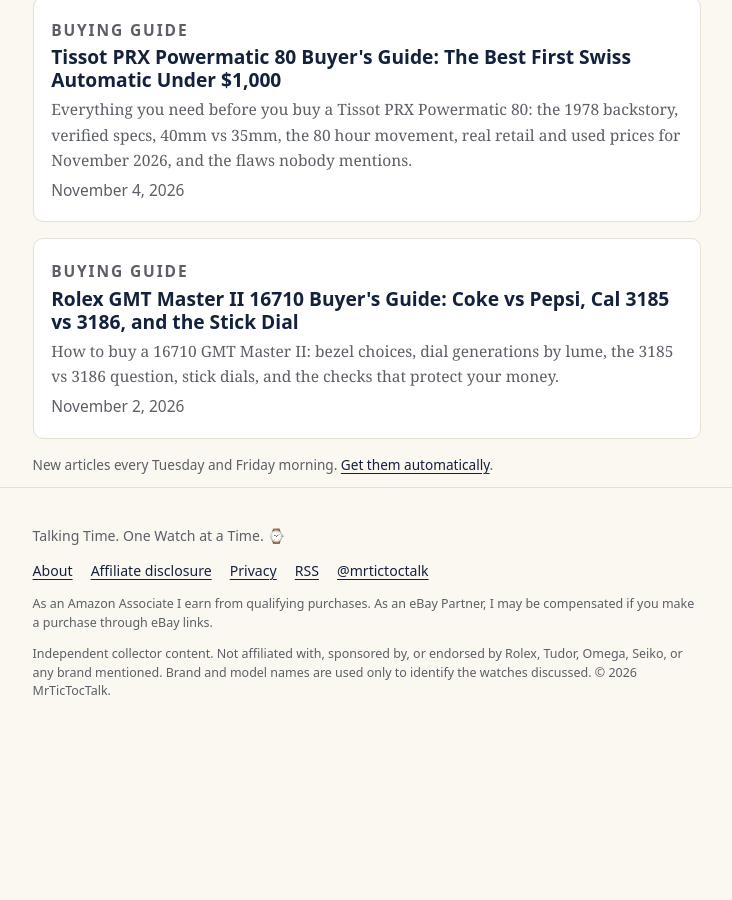
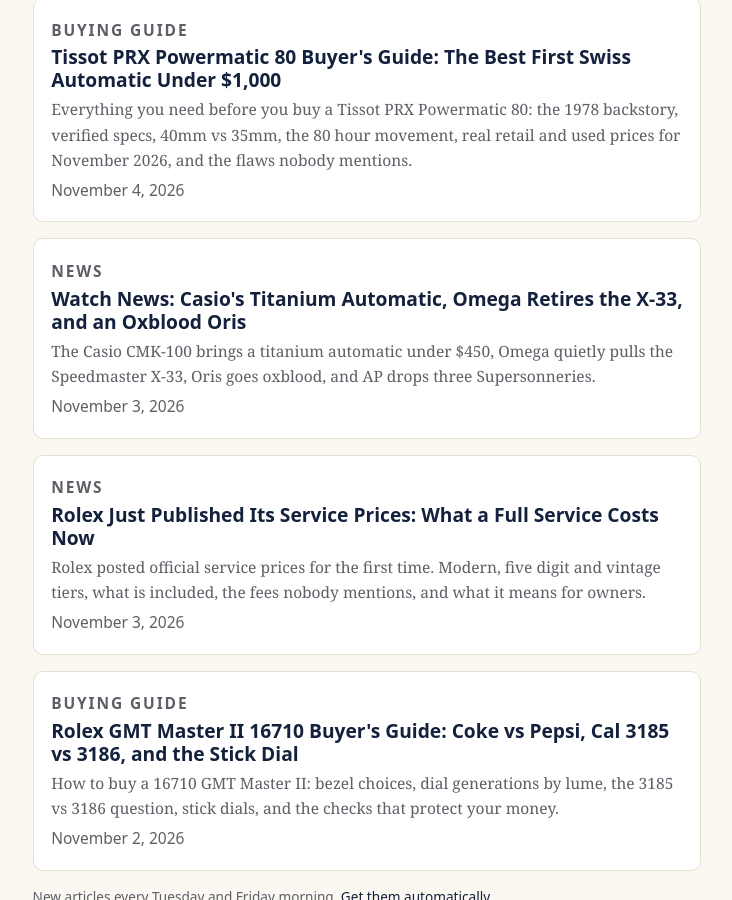
Before and after one commit to williec677/williec677.github.io, a Jekyll site: the page built from index.html, in a window 1280 px wide and 900 px high, scrolled down 2602 px. Shown: the whole window, without its empty margins (273-1005 px from the left). Built offline with Jekyll 4.4.1, drawn with Linux system fonts in a browser that asks for light colours; before the commit the page ends 3347 px from its top, so only the background shows below that; part of the change alters nothing that is shown.

Commit message:
News: Rolex official service prices + Casio CMK-100/Omega X-33 roundup; exclude release-log.md

```diff
--- a/_config.yml
+++ b/_config.yml
@@ -45,6 +45,7 @@ exclude:
   - README.md
   - SETUP.md
   - content-calendar.md   # internal planning file, never publish
+  - release-log.md        # internal news check log, never publish
   - Gemfile
   - Gemfile.lock
   - vendor
--- /dev/null
+++ b/_posts/2026-11-03-casio-cmk-100-omega-x-33-watch-news-roundup.md
@@ -0,0 +1,70 @@
+---
+layout: post
+title: "Watch News: Casio's Titanium Automatic, Omega Retires the X-33, and an Oxblood Oris"
+seo_title: "Casio CMK-100, Omega X-33 and More Watch News"
+description: "The Casio CMK-100 brings a titanium automatic under $450, Omega quietly pulls the Speedmaster X-33, Oris goes oxblood, and AP drops three Supersonneries."
+date: 2026-11-03 16:15:00 -0500
+category_label: News
+cluster: affordable
+tags: [news, casio, omega, oris, audemars-piguet]
+affiliate: true
+ig_caption: "Big week. Casio made a titanium automatic with sapphire for $320, Omega pulled the last digital Speedmaster from its catalog, Oris dropped an oxblood Pointer Date, and AP built a titanium Royal Oak that chimes. Every spec checked. Full roundup on the Journal, link in bio. #casio #cmk100 #omegax33 #oris #audemarspiguet #watchnews #mrtictoctalk"
+---
+Four stories, four completely different corners of the watch world, and every one of them is worth your time. A $320 titanium automatic from the company that made the F-91W famous. A space watch quietly walking off the stage. A classic Swiss pilot style watch in the best fall color there is. And a Royal Oak that rings. Every spec below was checked against the brand or a named outlet on November 3, 2026.
+
+## Casio CMK-100: a titanium automatic with sapphire, from $320
+
+This is the one that matters most for most of us. Casio America announced the CMK-100 series on October 29, 2026, and the US prices are wild for what you get: $320 on a black nylon strap (CMK100TC-1A), $350 on grey nylon (CMK100TCC-8A), $350 on black Italian leather (CMK100TL-1A), $375 on brown leather (CMK100TCL-5A), and $440 on a titanium bracelet (CMK100TD-1A). Casio says the series arrives in November at select retailers, gshock.casio.com, and the G-SHOCK Soho Store ([Casio America via PR Newswire](https://www.prnewswire.com/news-releases/casio-unleashes-the-cmk100-series--a-titanium-automatic-built-to-go-the-distance-302922796.html)).
+
+The spec sheet reads like a watch twice the price. Monochrome lists a 38mm titanium case, 11.4mm thick and 44.7mm lug to lug, with a titanium carbide coating for scratch resistance, a sapphire crystal, a screw down crown and caseback, and 100 meters of water resistance. The movement runs at 21,600 vibrations per hour with 21 jewels and about 42 hours of power reserve, with a stated rate of minus 20 to plus 40 seconds a day. The full titanium version weighs 98 grams ([Monochrome](https://monochrome-watches.com/casio-expands-its-mechanical-range-with-the-cmk100-collection-an-accessible-compact-titanium-explorer-like-watch/)).
+
+One thing to know: Casio only calls the movement a Made in Japan automatic ([Casio via PR Newswire](https://www.prnewswire.co.uk/news-releases/casio-to-release-lightweight-mechanical-watch-with-excellent-readability-302921631.html)). Monochrome believes it is a Miyota 8215, but Casio has not confirmed the base calibre, so treat that as an educated guess. Gear Patrol called it Casio's first mainline automatic, following the Edifice EFK-100 from last year ([Gear Patrol](https://www.gearpatrol.com/watches/casio-cmk-100-automatic-titanium/)).
+
+My take? Titanium, sapphire, screw down crown and 100 meters for $320 is a serious shot at the entry level automatic crowd. The design leans hard on classic field watch cues, and Monochrome openly compared it to a Tudor Ranger. If you want a first automatic with a little more polish and a Swiss movement, {% assign px = site.posts | where: "slug", "tissot-prx-powermatic-80-buyers-guide" | first %}{% if px %}[my Tissot PRX buyer's guide]({{ px.url | absolute_url }}){% else %}my Tissot PRX buyer's guide (publishing November 4){% endif %} is the comparison to read first.
+
+## Omega quietly retires the Speedmaster X-33
+
+No press release, no farewell. Fratello reported on November 3 that the Speedmaster X-33 Marstimer has been removed from Omega's catalog, following the earlier exit of the third generation X-33 Skywalker ([Fratello](https://www.fratellowatches.com/omega-discontinued-the-speedmaster-x-33-whats-next/)). I checked Omega's own US page for the Marstimer, ref. 318.90.45.79.01.003, and it now reads "Sorry, but this watch is no longer available" ([Omega](https://www.omegawatches.com/en-us/watch-omega-speedmaster-x-33-marstimer-chronograph-45-mm-31890457901003)).
+
+Quick refresher on what just left the catalog. Omega's page lists a 45mm titanium case, 14.89mm thick and 48.5mm lug to lug, the quartz calibre 5622, and 30 meters of water resistance. The Marstimer was developed with European Space Agency engineers and can show solar time on Earth and Mars. Fratello notes it debuted in 2022, which makes it a short run.
+
+Is the X-33 dead? Not exactly. According to Fratello, Omega still makes X-33 watches on demand for NASA and ESA, and NASA issues the X-33 Gen 2 to its astronauts. Fratello also says this leaves Omega with no digital Speedmaster in its catalog, with the Seamaster Regatta as its only digital watch. Whether a fourth generation is coming is pure speculation right now. Fratello's Robert-Jan Broer says he hopes for one, and nothing from Omega confirms it.
+
+Discontinued watches tend to get collector attention, so if one is on your list, judge the market by what actually sold, not what sellers are asking. Check {% include aff.html network="ebay" url="https://www.ebay.com/sch/i.html?_nkw=omega+speedmaster+x-33&LH_Sold=1&LH_Complete=1" text="eBay sold listings for the X-33" %} before you make an offer.
+
+{% include ebay-shop.html q="omega+speedmaster+x-33" label="Omega Speedmaster X-33" q2="omega+x-33+marstimer" label2="X-33 Marstimer" %}
+
+## Oris Big Crown Pointer Date goes oxblood
+
+Oris added an oxblood red dial to the modern Big Crown Pointer Date, and it might be the best fall color in steel this year. Per Fratello's November 3 launch story, it is ref. 01 754 7798 4038-07 8 20 06: a 40mm steel case, 47.5mm lug to lug and 12mm thick, a double domed sapphire crystal, 50 meters of water resistance, and the Sellita based Oris 754 automatic with about 41 hours of power reserve, on an H link steel bracelet with a butterfly clasp. Price is US$2,400 (€2,000, £1,750), available now ([Fratello](https://www.fratellowatches.com/introducing-the-oris-big-crown-pointer-date-with-an-oxblood-red-dial/)).
+
+This is the modern take that started as the 2021 Hölstein Edition, with 12 lumed applied Arabic numerals and an arrow tipped date hand instead of the old crescent. Fratello's reviewer admits he still prefers the classic crescent pointer. I get it, but that dial color does a lot of talking.
+
+{% include ebay-shop.html lead="Want to compare?" q="oris+big+crown+pointer+date" label="Oris Big Crown Pointer Date" %}
+
+## Audemars Piguet: three new Supersonneries, including a titanium Royal Oak
+
+At the very top of the market, AP unveiled three minute repeaters using its Supersonnerie system, which SJX describes as gongs attached to a titanium soundboard with a special case architecture to boost volume ([SJX](https://watchesbysjx.com/2026/11/audemars-piguet-code-1159-royal-oak-supersonnerie.html)).
+
+* **Royal Oak Minute Repeater Supersonnerie in titanium, ref. 26591TI.OO.1252TI.08** ([Audemars Piguet](https://www.audemarspiguet.com/en/watch-collection/royal-oak/26591TI.OO.1252TI.08)). 42mm by 14mm, a smoked green sunburst dial, titanium bracelet, limited to 50 pieces per SJX.
+* **Royal Oak Minute Repeater Supersonnerie in 18k pink gold, ref. 26591OR.OO.1252OR.01.** SJX says it is the first pink gold version, with a brown Grande Tapisserie dial.
+* **Code 11.59 Minute Repeater Supersonnerie in 18k white gold, ref. 26395BC.OO.D009CR.01.** 41mm by 13.6mm with a smoked sapphire dial that shows the striking works.
+
+All three use the manually wound calibre 2953 at 3Hz with 72 hours of power reserve, and SJX notes 20 meters of water resistance, which is rare for a chiming watch. SJX lists pricing as upon request, sold through AP Houses and boutiques. This is dream territory, not shopping territory, but a titanium Royal Oak that chimes is the kind of flex that defines a brand.
+
+## What I'm watching next
+
+Casio's CMK-100 is supposed to hit US shelves this month, so expect hands on reviews and the first real world accuracy reports soon. Meanwhile, Rolex owners got their own big news this week: {% assign rsp = site.posts | where: "slug", "rolex-service-prices-official-price-list" | first %}{% if rsp %}[Rolex published its official service prices]({{ rsp.url | absolute_url }}){% else %}Rolex published its official service prices{% endif %} for the first time. And if you are a GMT fan, my {% assign gm = site.posts | where: "slug", "rolex-gmt-master-ii-16710-buyers-guide" | first %}{% if gm %}[GMT Master II 16710 buyer's guide]({{ gm.url | absolute_url }}){% else %}GMT Master II 16710 buyer's guide{% endif %} is live, with {% assign ga = site.posts | where: "slug", "affordable-rolex-gmt-alternatives" | first %}{% if ga %}[affordable GMT alternatives under $1,000]({{ ga.url | absolute_url }}){% else %}affordable GMT alternatives under $1,000 coming November 5{% endif %}.
+
+<div class="takeaways" markdown="1">
+## Quick takeaways
+
+* Casio CMK-100: 38mm titanium, sapphire, 100 meters, automatic, $320 to $440 in the US, arriving in November.
+* Omega's X-33 Marstimer page now says no longer available; Fratello reports Omega still builds X-33s for NASA and ESA.
+* Oris Big Crown Pointer Date in oxblood: 40mm, Oris 754, US$2,400, available now.
+* AP's new Supersonneries: titanium and pink gold Royal Oaks plus a white gold Code 11.59, calibre 2953, price on request.
+</div>
+
+<div class="sources" markdown="1">
+**Sources:** [Casio America, CMK100 announcement](https://www.prnewswire.com/news-releases/casio-unleashes-the-cmk100-series--a-titanium-automatic-built-to-go-the-distance-302922796.html) · [Casio Computer, CMK-100 release](https://www.prnewswire.co.uk/news-releases/casio-to-release-lightweight-mechanical-watch-with-excellent-readability-302921631.html) · [Monochrome on the CMK-100](https://monochrome-watches.com/casio-expands-its-mechanical-range-with-the-cmk100-collection-an-accessible-compact-titanium-explorer-like-watch/) · [Gear Patrol on the CMK-100](https://www.gearpatrol.com/watches/casio-cmk-100-automatic-titanium/) · [Fratello on the X-33](https://www.fratellowatches.com/omega-discontinued-the-speedmaster-x-33-whats-next/) · [Omega X-33 Marstimer](https://www.omegawatches.com/en-us/watch-omega-speedmaster-x-33-marstimer-chronograph-45-mm-31890457901003) · [Fratello on the Oris oxblood](https://www.fratellowatches.com/introducing-the-oris-big-crown-pointer-date-with-an-oxblood-red-dial/) · [SJX on the AP Supersonneries](https://watchesbysjx.com/2026/11/audemars-piguet-code-1159-royal-oak-supersonnerie.html) · [Audemars Piguet 26591TI](https://www.audemarspiguet.com/en/watch-collection/royal-oak/26591TI.OO.1252TI.08). Accessed November 3, 2026.
+</div>
--- /dev/null
+++ b/_posts/2026-11-03-rolex-service-prices-official-price-list.md
@@ -0,0 +1,97 @@
+---
+layout: post
+title: "Rolex Just Published Its Service Prices: What a Full Service Costs Now"
+seo_title: "Rolex Service Prices: The Official List Explained"
+description: "Rolex posted official service prices for the first time. Modern, five digit and vintage tiers, what is included, the fees nobody mentions, and what it means for owners."
+date: 2026-11-03 16:00:00 -0500
+category_label: News
+cluster: vintage
+tags: [rolex, service, news, vintage-rolex]
+affiliate: true
+ig_caption: "Rolex just did something it has never done: it put its service prices online. Six digit sports models $770, five digit GMT and Sub $1,210, vintage chronographs $8,810. Every tier, every fee, and what it means for your watch. Full breakdown on the Journal, link in bio. #rolex #rolexservice #vintagerolex #watchnews #mrtictoctalk"
+---
+For decades, the Rolex service counter worked like a mystery box. You handed over your watch, waited for an estimate, and hoped. That era is over. Rolex now lists its prices for a complete service right on rolex.com, broken out by model family and by how many digits are in your reference number. Gear Patrol reported the new page on October 29, 2026 ([Gear Patrol](https://www.gearpatrol.com/watches/rolex-service-pricing/)), and Rolex Magazine called it a first for the brand on November 1 ([Rolex Magazine](https://www.rolexmagazine.com/2026/11/)).
+
+I pulled every number below straight from the US page on November 3, 2026 ([Rolex](https://www.rolex.com/en-us/watch-care-and-service/servicing-prices)). If you own a Rolex, or you are about to buy one used, this is the most useful thing the brand has published in years.
+
+## The three tiers, decoded
+
+Rolex sorts everything by the reference number. Six digits means a modern watch, five digits means what Rolex calls a Classic model, and four digits means Vintage. Not sure which you have? My {% assign rs = site.posts | where: "slug", "how-to-read-rolex-serial-and-reference-numbers" | first %}{% if rs %}[guide to reading Rolex serial and reference numbers]({{ rs.url | absolute_url }}){% else %}guide to reading Rolex serial and reference numbers (publishing November 6){% endif %} shows you where to look.
+
+### Modern models (six digit references)
+
+| Models | Complete service |
+|---|---|
+| 1908, Air-King, Date, Datejust, Datejust II, Day-Date, Day-Date II, Explorer, Lady-Datejust, Land-Dweller, Milgauss, Perpetual | $660 |
+| Explorer II, GMT-Master II, Deepsea, Sea-Dweller, Submariner, Submariner Date, Yacht-Master | $770 |
+| Cosmograph Daytona, Deepsea Challenge, Padellone, Sky-Dweller, Yacht-Master II | $940 |
+| Optional polishing and satin finishing of case and bracelet | $170 |
+
+### Classic models (five digit references)
+
+| Models | Complete service |
+|---|---|
+| Classic, Date, Datejust, Datejust TOG, Day-Date, Dual Time, Explorer, Lady-Datejust, Moonphase, Pearlmaster, Perpetual, Special Edition, Time, Vintage | $990 |
+| Explorer II, GMT-Master, GMT-Master II, Sea-Dweller, Submariner, Submariner Date, Yacht-Master | $1,210 |
+| Cosmograph Daytona | $1,430 |
+| Optional polishing and satin finishing | $170 |
+
+### Vintage models (four digit references)
+
+| Models | Complete service |
+|---|---|
+| Cellini, Date, Datejust, Day-Date, Explorer, GMT-Master, Lady Oyster, Oyster Perpetual, Milgauss, Sea-Dweller, Submariner | $1,650 |
+| Datejust ref. 6305, non Oyster ref. 2780, Oyster Perpetual ref. 6098, Oysterquartz ref. 5100 | $3,850 |
+| Cosmograph refs. 6239, 6240, 6241, 6262, 6263, 6264, 6265, 6269 and 6270, Day-Date 1831 and 6511, Explorer 6150 and 6350, GMT-Master 6542, Milgauss 6541 and 6543, early Submariners (5508, 5510, 5514, 5517, 6200, 6204, 6205, 6536, 6538), Turn-O-Graph 6202 | $5,500 |
+| Twenty listed vintage Chronograph refs., from 2508 to 6238, and the Moonphase refs. 6062 and 8171 | $8,810 |
+| Optional polishing and satin finishing | $330 |
+
+Rolex marks the $3,850, $5,500 and $8,810 tiers with a note: only the Rolex Restoration Atelier in Geneva is authorized to work on those references.
+
+## What the price actually buys
+
+For six and five digit watches, the complete service covers movement servicing and a waterproofness test. Rolex lists the parts that are included: screws, springs, wheels, lubricants, acrylic crystals, gaskets and tubes. Repairs to the case and bracelet are not included, other spare parts are billed separately, polishing is optional, and bracelet sizing is free. Estimates for modern and classic watches are free too.
+
+Vintage is a different deal, and you need to read it closely. The four digit service covers the movement only, with wear components "subject to availability." Work on the case, bracelet, dial and hands is excluded. Prices are given by estimate, and if you decline the service after Rolex looks at the watch, you pay a $280 analysis fee. Rolex also says it may refuse a complete overhaul depending on condition and quote a Restoration offer instead, done in Geneva, with an analysis fee of $2,200 if you turn that down.
+
+## What it means for my own watches
+
+Real talk. My Sea-Dweller 126600 is a six digit dive watch, so it lands in the $770 tier. My 16710 GMT Master II is a five digit Classic, so it sits at $1,210. Both are steel tool watches, yet there is a $440 gap simply because one carries an older five digit reference. If you love neo vintage the way I do (my {% assign gm = site.posts | where: "slug", "rolex-gmt-master-ii-16710-buyers-guide" | first %}{% if gm %}[16710 buyer's guide]({{ gm.url | absolute_url }}){% else %}16710 buyer's guide{% endif %} explains why), that is a real cost of ownership to bake into your budget.
+
+And here is the part vintage buyers should underline. A 5513 or 1680 Submariner falls in the $1,650 vintage tier, since neither reference appears on the Geneva only list. Those early Submariners on that list, like the 6538, jump to $5,500. Before you send any four digit watch in, think hard about original parts. Rolex says dial and hands work is not part of the vintage service, but any part replaced on a vintage piece can change how collectors value it. I break down that whole debate in {% assign sp = site.posts | where: "slug", "original-vs-service-parts-vintage-rolex" | first %}{% if sp %}[original vs service parts on vintage Rolex]({{ sp.url | absolute_url }}){% else %}an upcoming guide to original vs service parts on vintage Rolex{% endif %}, and the {% assign sb = site.posts | where: "slug", "rolex-submariner-5513-vs-1680" | first %}{% if sb %}[5513 vs 1680 comparison]({{ sb.url | absolute_url }}){% else %}5513 vs 1680 comparison (publishing November 10){% endif %} covers what to check on those two.
+
+## One number to double check
+
+Gear Patrol's October 29 story put the cheapest modern service at $550. When I loaded Rolex's US page on November 3, that same tier read $660. I am going with Rolex's own page, but this is exactly why you should pull up the live list on the day you book, because Rolex can change it. Prices also differ by country. Montenapo Daily, quoting the UK version of the page, listed a starting price of about £550 for modern time only models ([Montenapo Daily](https://montenapodaily.com/en/2026/11/02/trasparenza-rolex-la-maison-pubblica-per-la-prima-volta-i-prezzi-ufficiali-delle-revisioni/)).
+
+## Why this matters beyond the counter
+
+Published prices change how you shop for a used Rolex. When a seller tells you a five digit Sub "just needs a service," you now know the floor is $1,210 at Rolex before any parts or case work. That is real money to knock off an offer, and it is a number you can show the seller from Rolex's own site. Service history paperwork matters even more now, too, because a recent Rolex service has a clear dollar value attached.
+
+{% include ebay-shop.html lead="Pricing a five digit?" q="rolex+submariner+16610" label="Rolex Submariner 16610" q2="rolex+gmt+master+ii+16710" label2="GMT Master II 16710" %}
+
+When you compare listings, use {% include aff.html network="ebay" url="https://www.ebay.com/sch/i.html?_nkw=rolex+16610&LH_Sold=1&LH_Complete=1" text="eBay sold listings" %} instead of asking prices, and note whether each watch shows a recent service. Sold prices tell you the market. Asking prices tell you hope.
+
+## FAQ
+
+**How much does a Rolex service cost?** On Rolex's US page as of November 3, 2026, a complete service runs $660 to $940 for six digit models, $990 to $1,430 for five digit models, and $1,650 to $8,810 for four digit vintage models ([Rolex](https://www.rolex.com/en-us/watch-care-and-service/servicing-prices)).
+
+**Does the price include polishing?** No. Polishing and satin finishing is optional at $170 for modern and classic models and $330 for vintage.
+
+**Can Rolex refuse to service a vintage watch?** Yes. Rolex says it may refuse a complete overhaul depending on condition and offer a Restoration estimate instead.
+
+**Where can I get a Rolex serviced?** Rolex says every Official Rolex Retailer and Rolex affiliate can receive a watch for servicing, and estimates for modern and classic models are free.
+
+<div class="takeaways" markdown="1">
+## Quick takeaways
+
+* Rolex now posts official complete service prices on rolex.com, a first for the brand.
+* Six digit: $660, $770 or $940. Five digit: $990, $1,210 or $1,430. Four digit: $1,650 up to $8,810.
+* Case and bracelet repairs, extra parts and polishing cost more.
+* Vintage service is movement only, by estimate, with a $280 fee if you decline.
+* Prices were checked on Rolex's US page November 3, 2026. Check again before you book.
+</div>
+
+<div class="sources" markdown="1">
+**Sources:** [Rolex, pricing for a complete service (US)](https://www.rolex.com/en-us/watch-care-and-service/servicing-prices) · [Gear Patrol, Rolex service pricing](https://www.gearpatrol.com/watches/rolex-service-pricing/) · [Rolex Magazine, November 2026](https://www.rolexmagazine.com/2026/11/) · [Montenapo Daily, UK prices](https://montenapodaily.com/en/2026/11/02/trasparenza-rolex-la-maison-pubblica-per-la-prima-volta-i-prezzi-ufficiali-delle-revisioni/). Accessed November 3, 2026.
+</div>
```
